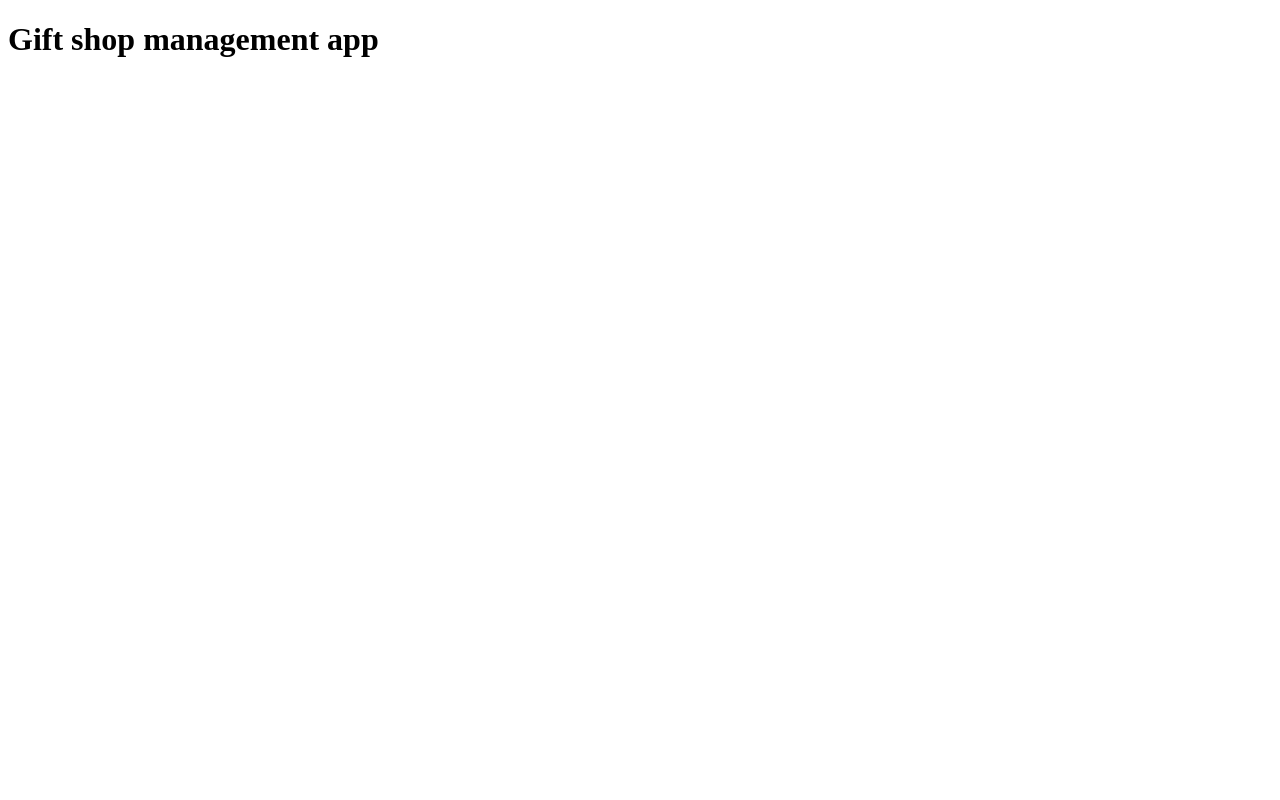
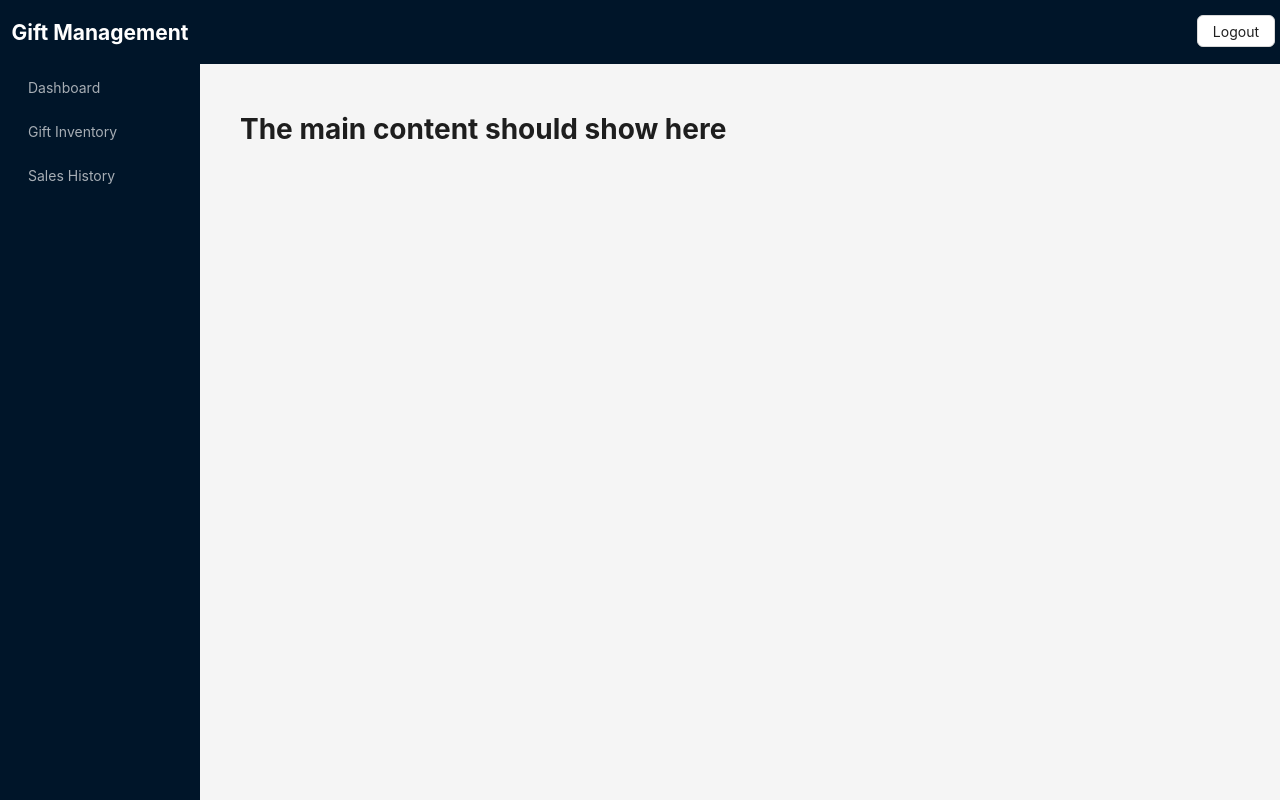
Before and after one commit to maniksarker25/gift-shop-client, a React (Vite) app: page / in a window 1280 px wide. Built offline with nearby package versions, Linux system fonts and the light colour scheme.

Commit message:
make layout

```diff
--- a/src/App.tsx
+++ b/src/App.tsx
@@ -1,7 +1,9 @@
+import MainLayout from "./components/layout/MainLayout";
+
 function App() {
   return (
     <>
-      <h1>Gift shop management app</h1>
+      <MainLayout />
     </>
   );
 }
--- /dev/null
+++ b/src/components/layout/MainLayout.tsx
@@ -0,0 +1,81 @@
+import { Button, Layout, Menu, MenuProps } from "antd";
+
+const { Header, Content, Sider } = Layout;
+
+const items: MenuProps["items"] = [
+  {
+    key: "1",
+    label: "Dashboard",
+  },
+  {
+    key: "2",
+    label: "Gift Inventory",
+  },
+  {
+    key: "3",
+    label: "Sales History",
+  },
+];
+const MainLayout = () => {
+  return (
+    <Layout style={{ height: "100vh" }}>
+      <Sider
+        breakpoint="lg"
+        collapsedWidth="0"
+        onBreakpoint={(broken) => {
+          console.log(broken);
+        }}
+        onCollapse={(collapsed, type) => {
+          console.log(collapsed, type);
+        }}
+      >
+        <div
+          style={{
+            color: "white",
+            textAlign: "center",
+            height: "4rem",
+            display: "flex",
+            justifyContent: "center",
+            alignItems: "center",
+          }}
+        >
+          <h1>Gift Management</h1>
+        </div>
+        <Menu
+          theme="dark"
+          mode="inline"
+          defaultSelectedKeys={["4"]}
+          items={items}
+        />
+      </Sider>
+      <Layout>
+        <Header style={{ padding: 0 }}>
+          <div
+            style={{
+              display: "flex",
+              justifyContent: "end",
+              alignItems: "center",
+              justifyItems: "center",
+              marginTop: "15px",
+              marginRight: "5px",
+            }}
+          >
+            <Button>Logout</Button>
+          </div>
+        </Header>
+        <Content style={{ margin: "24px 16px 0" }}>
+          <div
+            style={{
+              padding: 24,
+              minHeight: 360,
+            }}
+          >
+            <h1>The main content should show here</h1>
+          </div>
+        </Content>
+      </Layout>
+    </Layout>
+  );
+};
+
+export default MainLayout;
--- a/src/index.css
+++ b/src/index.css
@@ -0,0 +1,5 @@
+* {
+  box-sizing: border-box;
+  margin: 0;
+  padding: 0;
+}
```
